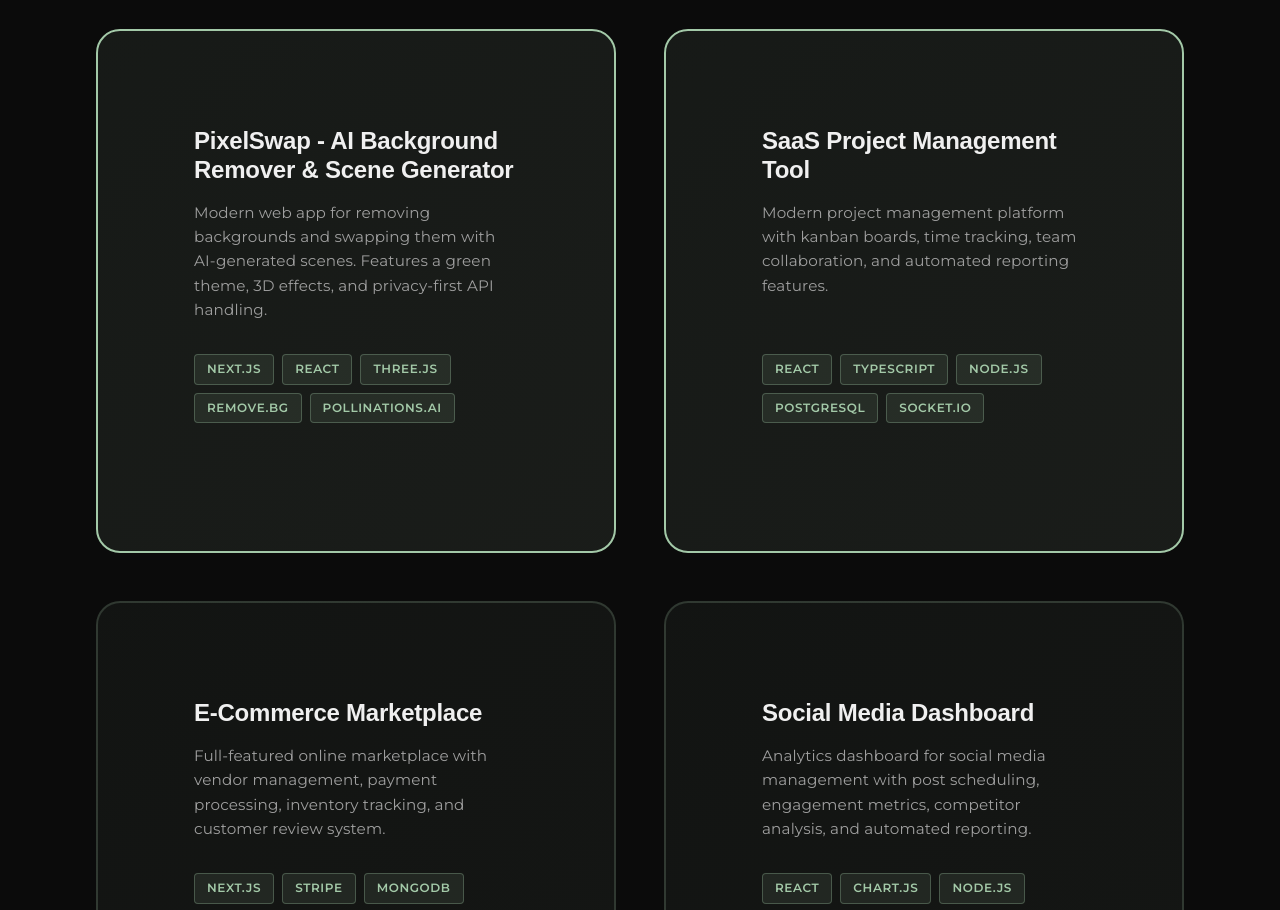
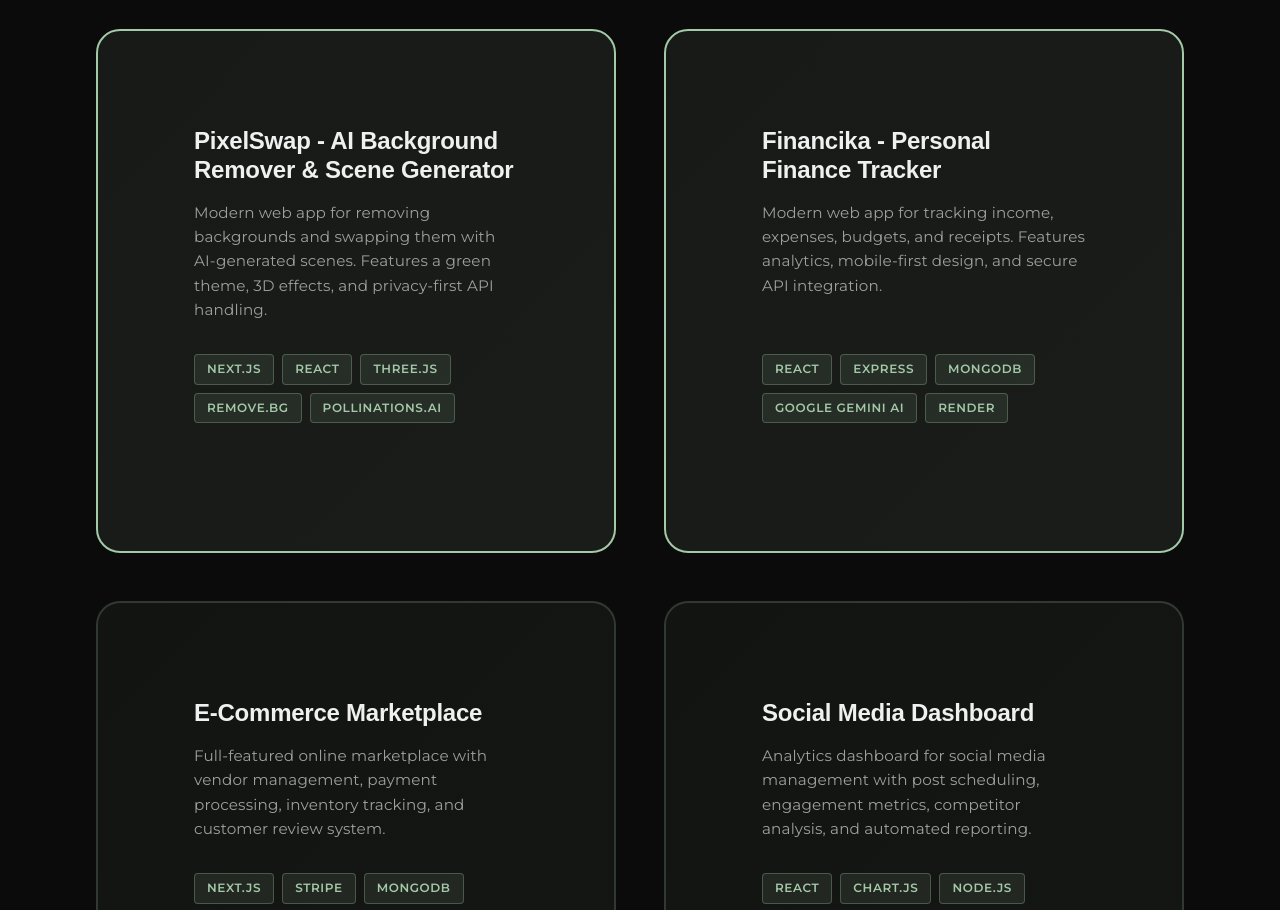
Before and after one commit to Lokesh-15N/portfolio-react-temp, a React (Vite) app: page / in a window 1280 px wide. Shown: the part 1300-2210 px from the top of the page. Built offline with nearby package versions, Linux system fonts and the light colour scheme.

Commit message:
update project details for Financika - Personal Finance Tracker

```diff
--- a/src/data/projects.js
+++ b/src/data/projects.js
@@ -24,19 +24,19 @@
   },
   {
     id: 2,
-    title: 'SaaS Project Management Tool',
-    description: 'Modern project management platform with kanban boards, time tracking, team collaboration, and automated reporting features.',
-    longDescription: 'A collaborative task management tool with real-time updates, team collaboration features, and progress tracking.',
-    image: 'linear-gradient(135deg, #f093fb 0%, #f5576c 100%)',
-    tags: ['React', 'TypeScript', 'Node.js', 'PostgreSQL', 'Socket.IO'],
+    title: 'Financika - Personal Finance Tracker',
+    description: 'Modern web app for tracking income, expenses, budgets, and receipts. Features analytics, mobile-first design, and secure API integration.',
+    longDescription: 'Financika is a full-stack finance management platform that helps users track transactions, scan receipts with AI, and visualize spending. Includes JWT authentication, responsive UI, and cloud deployment.',
+    image: 'linear-gradient(135deg, #4F8A8B 0%, #CDE7B0 100%)',
+    tags: ['React', 'Express', 'MongoDB', 'Google Gemini AI', 'Render'],
     featured: true,
     link: '#',
-    github: 'https://github.com',
-    liveLink: 'https://demo.com',
+    github: 'https://github.com/Lokesh-15N/paisable-master.git',
+    liveLink: 'https://financika.onrender.com',
     technologies: {
-      frontend: ['React', 'TypeScript', 'Redux'],
-      styling: ['Material-UI', 'SCSS', 'Framer Motion'],
-      tools: ['Jest', 'Cypress', 'GitHub Actions']
+      frontend: ['React', 'Vite', 'TailwindCSS', 'Chart.js'],
+      backend: ['Node.js', 'Express', 'MongoDB'],
+      tools: ['Google Gemini AI', 'Render', 'MongoDB Atlas']
     },
     stats: {
       components: '40+',
```
